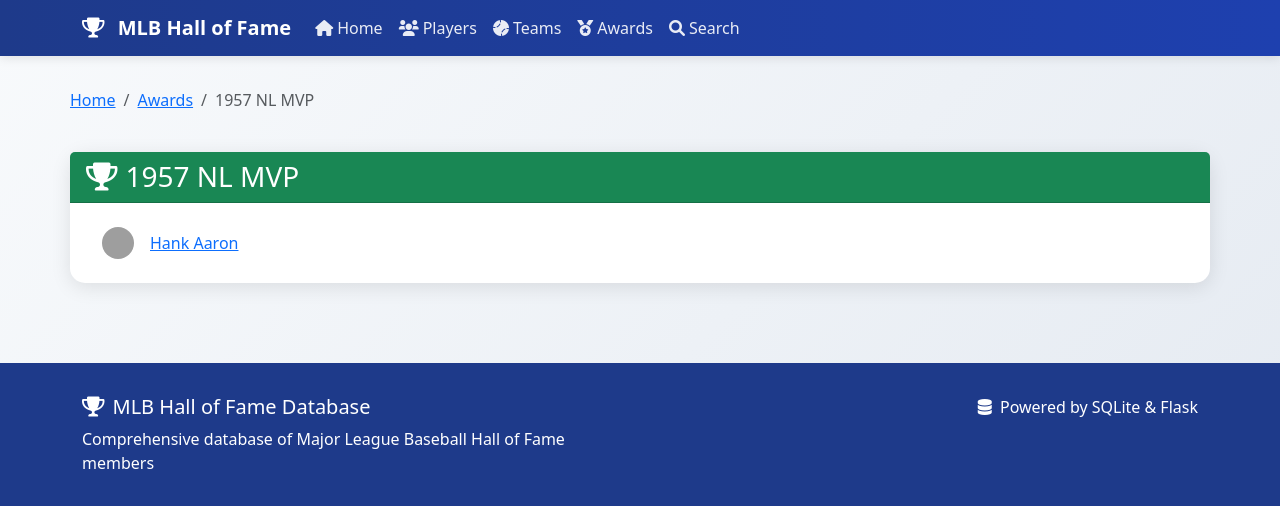
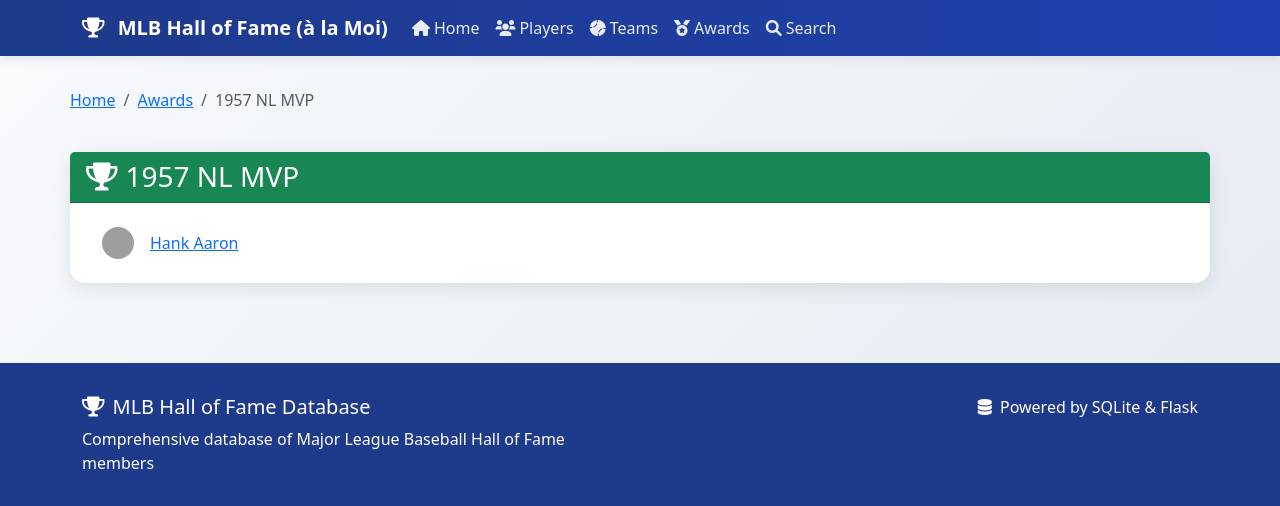
Before and after one commit to michaeliyer/mlbSqlite, a Flask app: a page that uses templates/base.html in a window 1280 px wide. Shown: the top 506 px of the page. Run offline with Flask 3, Linux system fonts and the light colour scheme; data comes from the database, SQL or seed files in the repository; grey boxes are pictures that could not be loaded.

Commit message:
à la Moi added to navbar

```diff
--- a/templates/base.html
+++ b/templates/base.html
@@ -150,7 +150,7 @@
       <div class="container">
         <a class="navbar-brand" href="/">
           <i class="fas fa-trophy me-2"></i>
-          MLB Hall of Fame
+          MLB Hall of Fame (à la Moi)
         </a>
         <button
           class="navbar-toggler"
```
